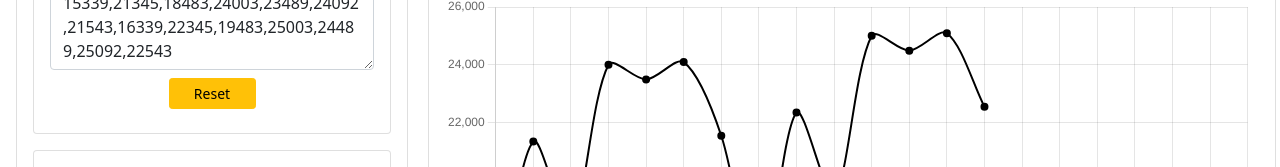
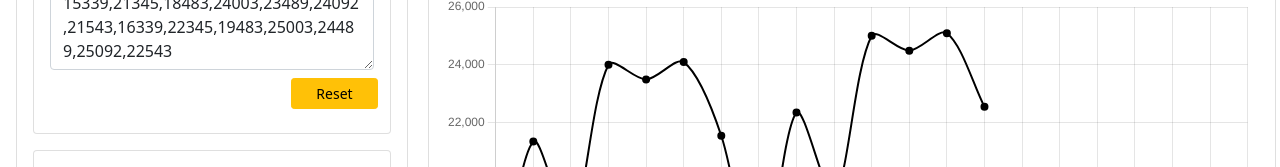
Before and after one commit to shuky-shukrun/Exponential-Smoothing-Demo, a React (Create React App) app: page / in a window 1280 px wide. Shown: the part 178-345 px from the top of the page. Built offline with nearby package versions, Linux system fonts and the light colour scheme; no server answers.

Commit message:
fix reset position when user logout

```diff
--- a/src/pages/home/left-menu/data-card.jsx
+++ b/src/pages/home/left-menu/data-card.jsx
@@ -65,7 +65,9 @@ const DataCard = (props) => {
           value={graphData}
           onChange={changeDataHandler}
         ></textarea>
-        <div className="row justify-content-center">
+        <div
+          className={`row justify-content-${currentUser ? "center" : "end"}`}
+        >
           <button
             type="button"
             className="col-3 btn btn-warning btn-sm m-2"
```
